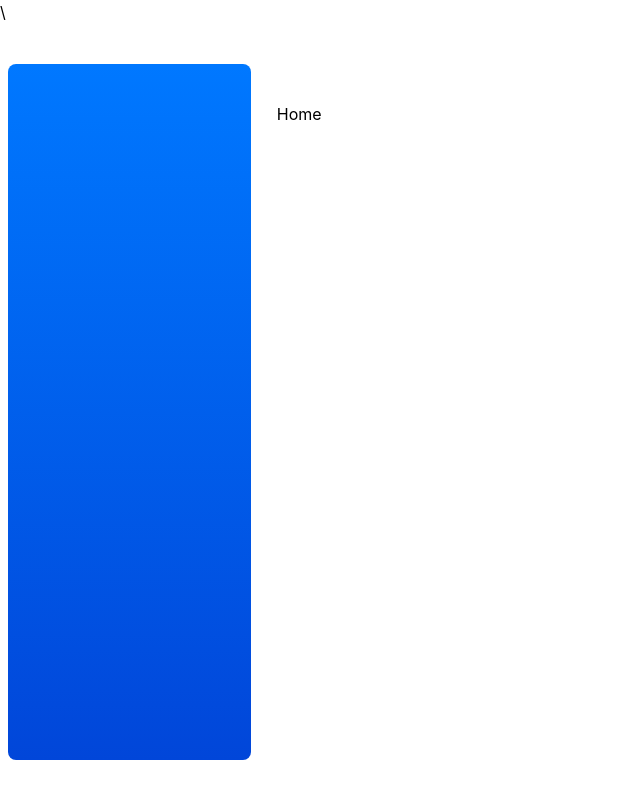
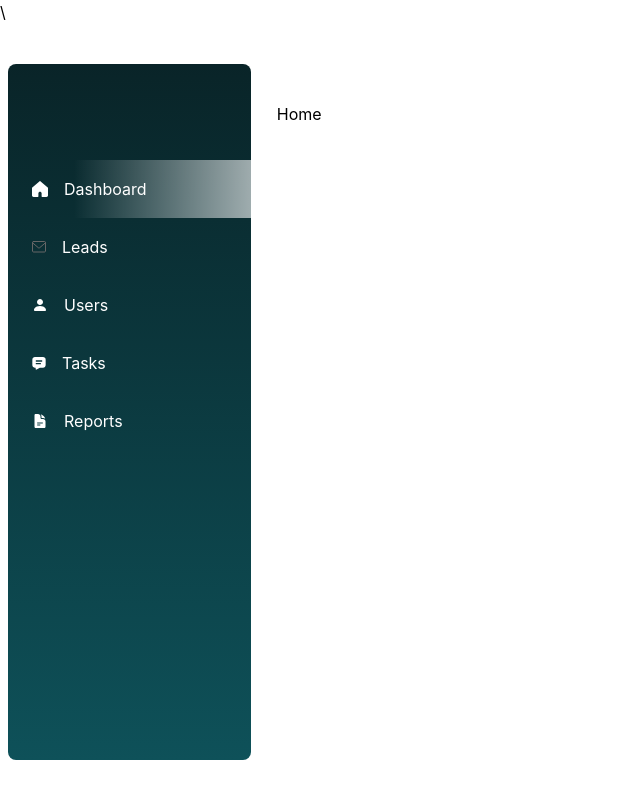
Before and after one commit to Thermiee/refactored-memory, a React (Vite) app: page /home in a window 1280 px wide. Shown: the whole page, without its empty margins (0-640 px from the left). Built offline with nearby package versions, Linux system fonts and the light colour scheme; a web font is replaced by a local one.

Commit message:
add use current path

```diff
--- a/src/Components/Sidebar/index.tsx
+++ b/src/Components/Sidebar/index.tsx
@@ -1,36 +1,44 @@
-import { useNavigate, useLocation } from 'react-router-dom';
-import { sidebarLinks } from './data';
-import SidebarLayout from './SidebarLayout';
-
+import React from "react";
+import { useNavigate } from "react-router-dom";
+import { crmSidebarLinks, SidebarLinks } from "./data";
+import SidebarLayout from "./SidebarLayout";
+import useCurrentPath from "../../Hooks/useCurrentPath";
 
 const Sidebar: React.FC = () => {
   const navigate = useNavigate();
-    const activeLink = useLocation().pathname.split('/');
+  const activeLink = useCurrentPath();
 
+  const handleNavigation = (url: string) => {
+    navigate(url);
+  };
 
-    return (
-        <div className="flex flex-col h-full justify-between">
-            <div>
-                {sidebarLinks.map(({ id, title, image, url }) => (
+  const renderLinks = (links: SidebarLinks[]) => {
+    console.log("Rendering links:", links); // Debugging line
+    return links.map(({ id, title, image, url }) => (
       <div
-                        onClick={() => navigate(url)}
+        key={id}
+        onClick={() => handleNavigation(url)}
         role="button"
         tabIndex={0}
-                        onKeyDown={() => navigate(url)}
-                        key={id}
-                        className="py-[1px]"
+        onKeyDown={(e) => e.key === "Enter" && handleNavigation(url)}
+        aria-label={`Navigate to ${title}`}
+        className="py-[1px] cursor-pointer hover:bg-gray-600 transition-colors duration-200"
         style={{
-                            background: url === activeLink[2]
-                                ? 'linear-gradient(270deg, #FFF -47.16%, rgba(255, 255, 255, 0.00) 72.88%)'
-                                : '',
+          background: url === activeLink[1]
+            ? "linear-gradient(270deg, #FFF -47.16%, rgba(255, 255, 255, 0.00) 72.88%)"
+            : "",
         }}
       >
         <SidebarLayout title={title} image={image} />
       </div>
-                ))}
-            </div>
+    ));
+  };
+
+  return (
+    <div className="flex flex-col h-full justify-between" style={{ height: "100vh" }}>
+      <div>{renderLinks(crmSidebarLinks)}</div>
     </div>
   );
-}
+};
 
 export default Sidebar;
--- /dev/null
+++ b/src/Hooks/useCurrentPath.tsx
@@ -0,0 +1,16 @@
+import { useEffect, useState } from "react"
+import { useLocation } from "react-router-dom"
+
+const useCurrentPath = () => {
+  const location = useLocation()
+  const [currentPath, setCurrentPath] = useState<string[]>([])
+
+  useEffect(() => {
+    const pathSegments = location.pathname.split("/")
+    setCurrentPath(pathSegments)
+  }, [location])
+
+  return currentPath
+}
+
+export default useCurrentPath
--- a/src/Layouts/DashboardLayout/index.tsx
+++ b/src/Layouts/DashboardLayout/index.tsx
@@ -1,5 +1,6 @@
 import React from 'react'
 import { Outlet } from 'react-router-dom'
+import Sidebar from '../../Components/Sidebar'
 
 const DashboardLayout: React.FC = () => {
   return (
@@ -10,11 +11,11 @@ const DashboardLayout: React.FC = () => {
         <div
           className="flex flex-col rounded-lg h-full items-center w-full "
           style={{
-            background: "linear-gradient(180deg, #0078FF 0%, #0146D9 100%)",
+            background: "linear-gradient(180deg, #092428 0%, #0E5159 100%)",
           }}
         >
           <div className="w-full mt-24 h-full">
-            {/* <Sidebar />  */}
+            <Sidebar />
           </div>
         </div>
       </nav>
```
Lines whose indentation alone changed are shown as unchanged.
